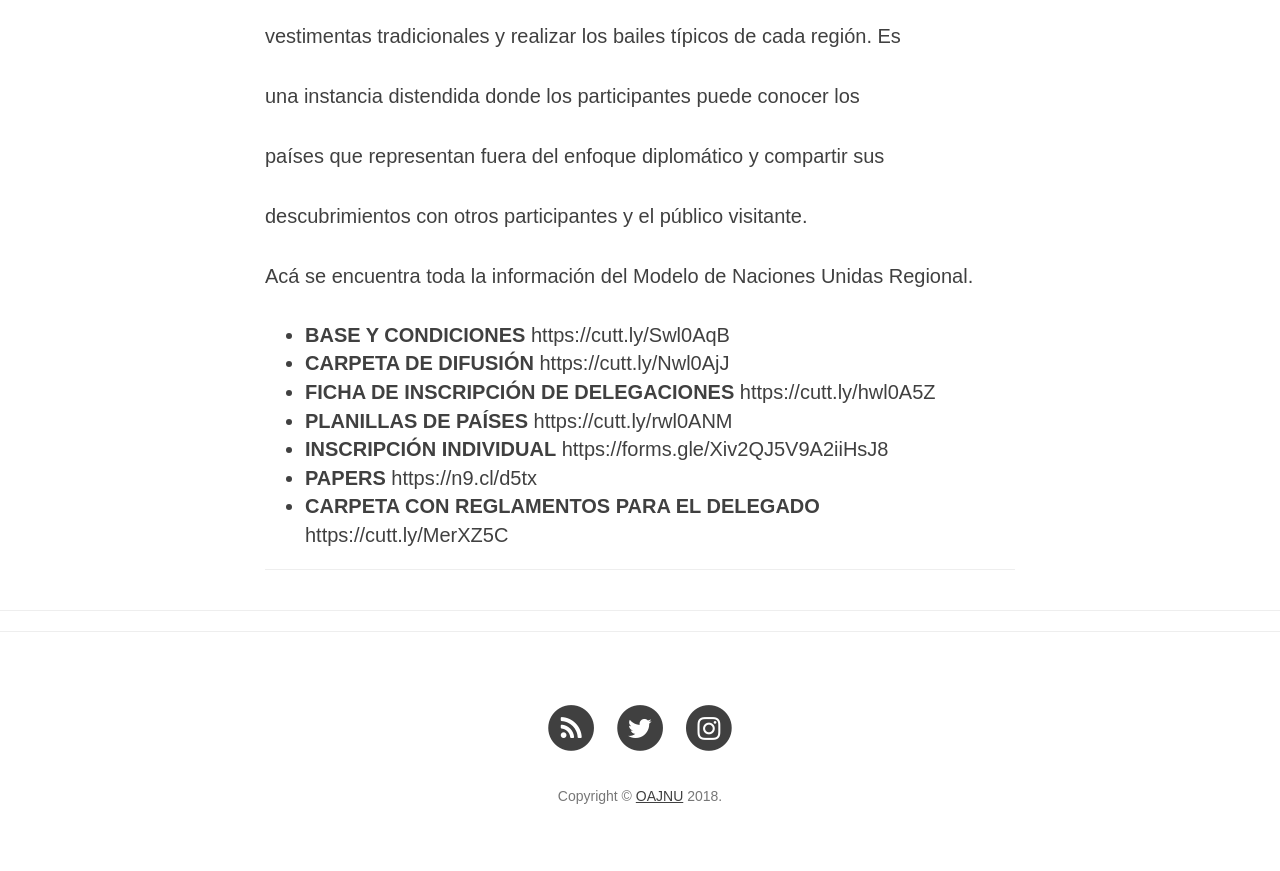
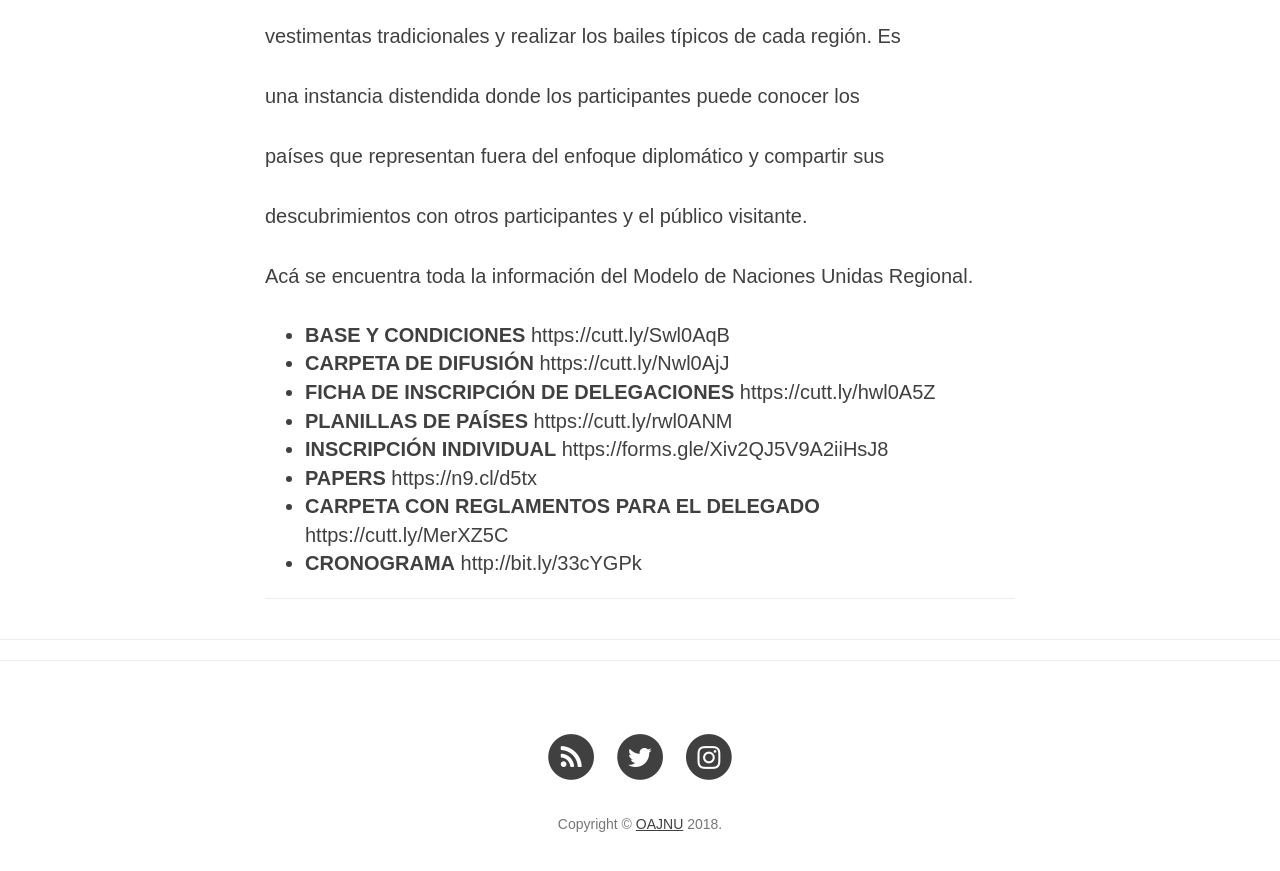
Before and after one commit to OAJNU/blog, a Jekyll site: the page built from _posts/2019-09-02-material-mnu-2019-mendoza.md, in a window 1280 px wide and 900 px high, scrolled down 4634 px. Shown: the top 871 px of the window. Built offline with Jekyll 4.4.1, drawn with Linux system fonts in a browser that asks for light colours; nearby versions of some CDN libraries; a script that is not in the unit is left out.

Commit message:
Update Blog “2019-09-02-material-mnu-2019-mendoza”

```diff
--- a/_posts/2019-09-02-material-mnu-2019-mendoza.md
+++ b/_posts/2019-09-02-material-mnu-2019-mendoza.md
@@ -159,3 +159,4 @@ Acá se encuentra toda la información del Modelo de Naciones Unidas Regional.
 * **INSCRIPCIÓN INDIVIDUAL** https://forms.gle/Xiv2QJ5V9A2iiHsJ8
 * **PAPERS** https://n9.cl/d5tx
 * **CARPETA CON REGLAMENTOS PARA EL DELEGADO** https://cutt.ly/MerXZ5C
+* **CRONOGRAMA** http://bit.ly/33cYGPk
```
